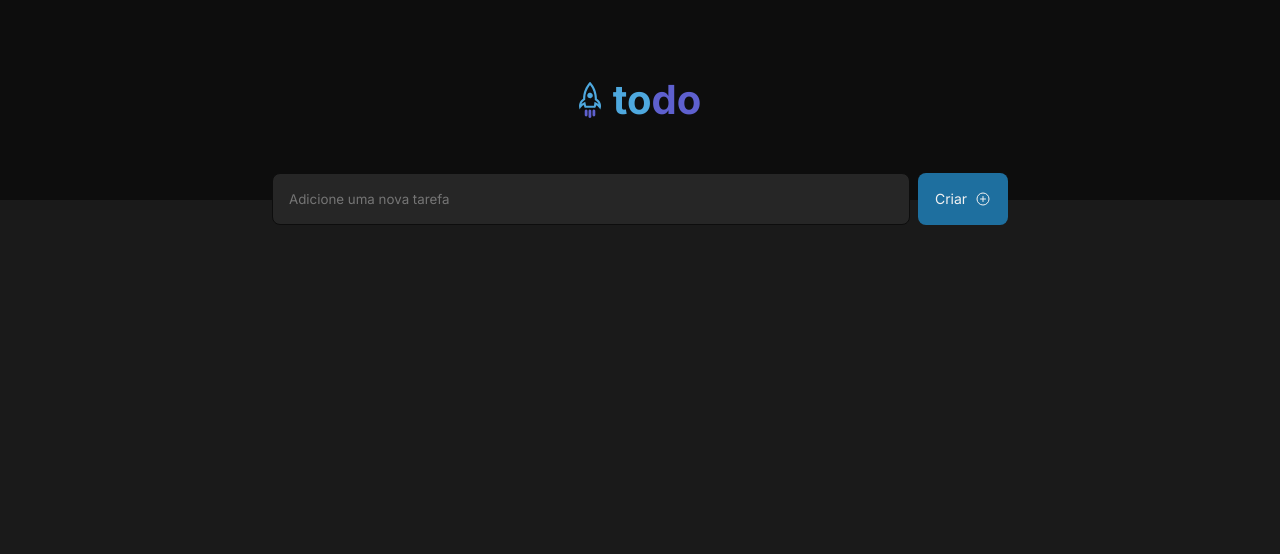
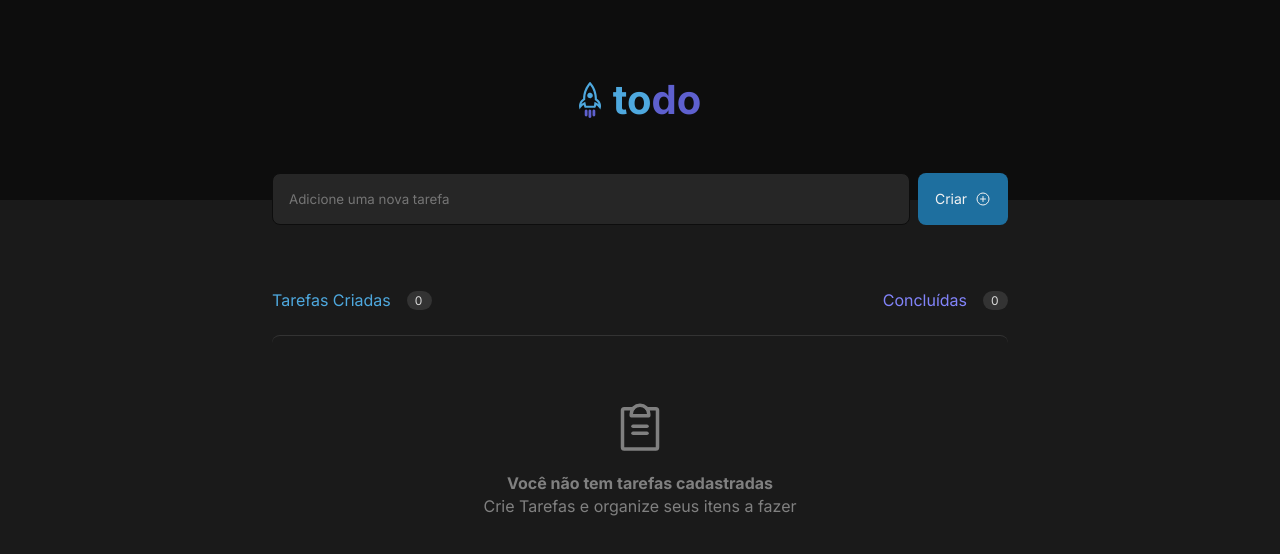
Before and after one commit to LucasCarvalhoSilva/rocketseat-challenge-01-to-do-list, a React (Vite) app: page / in a window 1280 px wide. Shown: the top 554 px of the page. Built offline with nearby package versions, Linux system fonts and the light colour scheme.

Commit message:
create empty task list

```diff
--- a/src/App.tsx
+++ b/src/App.tsx
@@ -3,7 +3,7 @@ import styles from './App.module.css'
 
 import { Header } from './components/Header'
 import { NewTask } from './components/NewTask'
-//import { TaskList } from './components/TaskList'
+import { TaskList } from './components/TaskList'
 
 export function App() {
 
@@ -11,6 +11,7 @@ export function App() {
     <div className={styles.bodyContent}>
       <Header />
       <NewTask />
+      <TaskList />
     </div>
   );
 }
--- /dev/null
+++ b/src/components/TaskList.module.css
@@ -0,0 +1,69 @@
+.container {
+    display: flex;
+    flex-direction: column;
+    align-items: flex-start;
+    width: 46rem;
+    margin-top: 4rem;
+}
+
+.header {
+    display: flex;
+    align-items: center;
+    justify-content: space-between;
+    width: 100%;
+}
+
+.header > div {
+    display: flex;
+    align-items: center;
+    gap: 0.5rem;
+}
+
+.createdTaskInfos p {
+    font-size: 0.875;
+    line-height: 1.4;
+    color: var(--blue);
+}
+
+.completedTaskInfos p {
+    font-size: 0.875;
+    line-height: 1.4;
+    color: var(--purple);
+}
+
+.header > div > span {
+    width: 1.5625rem;
+    height: 1.1875rem;
+    margin-left: .5rem;
+    background-color: var(--gray-400);
+    color: var(--gray-200);
+    border-radius: 999px;
+    font-size: 0.75rem;
+    line-height: 1.4;
+    padding: 0.125rem 0.5rem;
+}
+
+.emptyTaskListContainer {
+    margin-top: 1.5rem;
+    width: 100%;
+    display: flex;
+    flex-direction: column;
+    align-items: center;
+    justify-content: center;
+    padding: 4rem 1.5rem;
+    color: var(--gray-300);
+    border-radius: 8px;
+    border-top: 1px solid var(--gray-400);
+}
+
+.emptyTaskListContainer > p {
+    font-size: 1rem;
+    line-height: 1.4;
+    font-weight: bold;
+    margin-top: 1rem;
+}
+.emptyTaskListContainer > span {
+    font-size: 1rem;
+    line-height: 1.4;
+    font-weight: normal;
+}
--- a/src/components/TaskList.tsx
+++ b/src/components/TaskList.tsx
@@ -1,7 +1,27 @@
+
+import {ClipboardText} from 'phosphor-react'
+
+import styles from './TaskList.module.css'
 
 
 export function TaskList() {
-    return(
-        <div></div>
+    return (
+        <div className={styles.container}>
+            <header className={styles.header}>
+                <div className={styles.createdTaskInfos}>
+                    <p>Tarefas Criadas</p>
+                    <span>0</span>
+                </div>
+                <div className={styles.completedTaskInfos}>
+                    <p>Concluídas</p>
+                    <span>0</span>
+                </div>
+            </header>
+            <main className={styles.emptyTaskListContainer}>
+                <ClipboardText size={56}/>
+                <p>Você não tem tarefas cadastradas</p>
+                <span>Crie Tarefas e organize seus itens a fazer</span>
+            </main>
+        </div>
     );
 }
```
Also changed, not shown: 1 other file (tests, documents, lock files or other folders).
